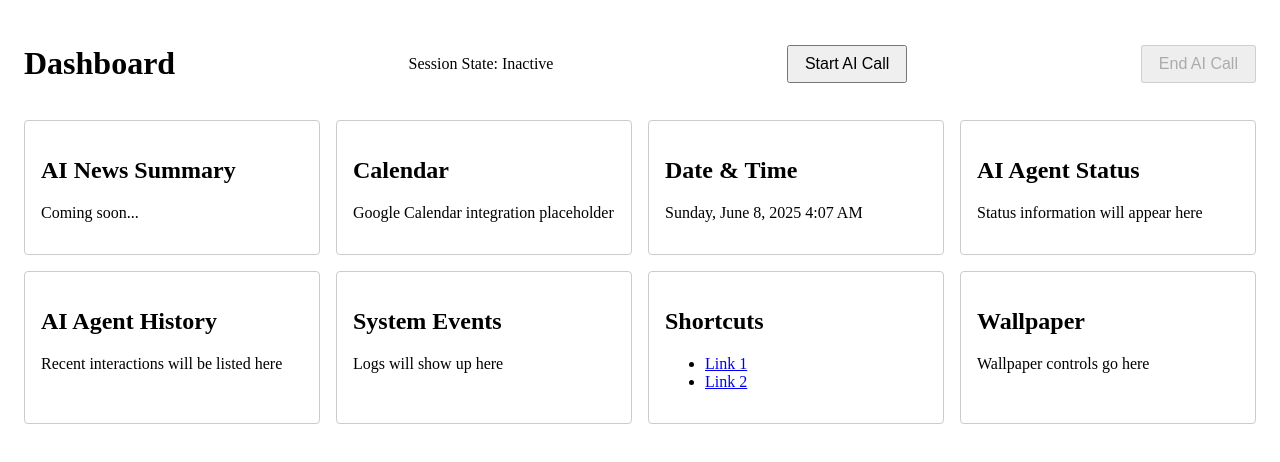
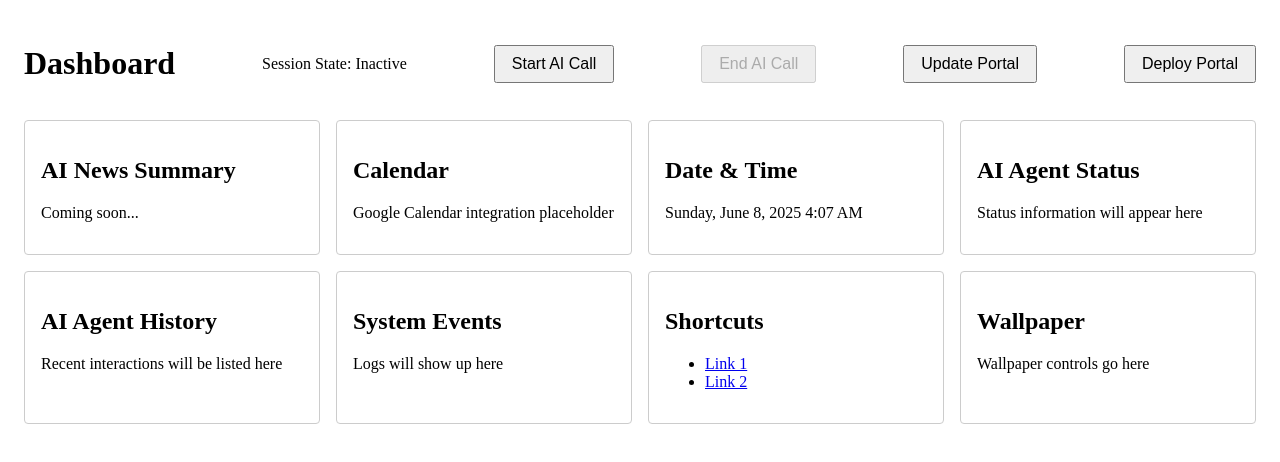
Before and after one commit to cruzjc/RaspberryZero2_Portal, an Angular app in the folder RaspberryZero2_Portal/: page / in a window 1280 px wide. Shown: the top 462 px of the page. Built offline with nearby package versions, Linux system fonts and the light colour scheme.

Commit message:
feat: add repo update and deployment endpoints

```diff
--- a/RaspberryZero2_Portal/package.json
+++ b/RaspberryZero2_Portal/package.json
@@ -22,7 +22,7 @@
     "@angular/ssr": "^19.2.14",
     "@openai/agents": "^0.0.4",
     "express": "^4.21.2",
-    "openai": "^5.1.1",
+    "openai": "^5.3.0",
     "rxjs": "~7.8.0",
     "tslib": "^2.3.0",
     "zone.js": "~0.15.0"
--- a/RaspberryZero2_Portal/src/app/app.component.html
+++ b/RaspberryZero2_Portal/src/app/app.component.html
@@ -1,20 +1,37 @@
-
 <div class="dashboard">
   <header>
     <h1>Dashboard</h1>
-<div>Session State: {{ sessionActive ? 'Active' : 'Inactive' }}</div>
+    <div>Session State: {{ sessionActive ? "Active" : "Inactive" }}</div>
     <div *ngIf="sessionActive">Session ID: {{ sessionId }}</div>
 
-<button class="call-button" (click)="startCall()" [disabled]="sessionActive">
+    <button
+      class="call-button"
+      (click)="startCall()"
+      [disabled]="sessionActive"
+    >
       Start AI Call
     </button>
     <button class="call-button" (click)="endCall()" [disabled]="!sessionActive">
       End AI Call
     </button>
+    <button
+      class="call-button"
+      (click)="updatePortal()"
+      [disabled]="sessionActive"
+    >
+      Update Portal
+    </button>
+    <button
+      class="call-button"
+      (click)="deployPortal()"
+      [disabled]="sessionActive"
+    >
+      Deploy Portal
+    </button>
 
     <div *ngIf="transcript.length">
       <h3>Transcript</h3>
-  <pre>{{ transcript.join('\n') }}</pre>
+      <pre>{{ transcript.join("\n") }}</pre>
     </div>
   </header>
   <main class="widgets">
@@ -28,7 +45,10 @@
     </section>
     <section class="widget datetime">
       <h2>Date &amp; Time</h2>
-      <p>{{ currentDate | date:'fullDate' }} {{ currentDate | date:'shortTime' }}</p>
+      <p>
+        {{ currentDate | date: "fullDate" }}
+        {{ currentDate | date: "shortTime" }}
+      </p>
     </section>
     <section class="widget agent-status">
       <h2>AI Agent Status</h2>
@@ -56,5 +76,4 @@
   </main>
 </div>
 
-
 <router-outlet />
--- a/RaspberryZero2_Portal/src/app/app.component.ts
+++ b/RaspberryZero2_Portal/src/app/app.component.ts
@@ -9,12 +9,11 @@ import { firstValueFrom } from 'rxjs';
   standalone: true,
   imports: [CommonModule, RouterOutlet, HttpClientModule, DatePipe],
   templateUrl: './app.component.html',
-  styleUrl: './app.component.css'
+  styleUrl: './app.component.css',
 })
 export class AppComponent {
   title = 'RaspberryZero2_Portal';
   currentDate = new Date();
-
 
   sessionActive = false;
   sessionId = '';
@@ -22,12 +21,11 @@ export class AppComponent {
   private pc?: RTCPeerConnection;
   private ephemeralKey = '';
 
-
   private isBrowser: boolean;
 
   constructor(
     private http: HttpClient,
-    @Inject(PLATFORM_ID) platformId: Object
+    @Inject(PLATFORM_ID) platformId: Object,
   ) {
     this.isBrowser = isPlatformBrowser(platformId);
 
@@ -36,12 +34,13 @@ export class AppComponent {
     }
   }
 
-
   async startCall(): Promise<void> {
     if (!this.isBrowser) return;
 
     try {
-      const tokenResponse = await firstValueFrom(this.http.get<any>('/session'));
+      const tokenResponse = await firstValueFrom(
+        this.http.get<any>('/session'),
+      );
       this.ephemeralKey = tokenResponse.client_secret.value;
       this.sessionId = tokenResponse.id;
     } catch (err) {
@@ -57,19 +56,19 @@ export class AppComponent {
       this.pc = new RTCPeerConnection();
 
       // Set up to play remote audio from the model
-      const audioEl = document.createElement("audio");
+      const audioEl = document.createElement('audio');
       audioEl.autoplay = true;
-      this.pc.ontrack = e => audioEl.srcObject = e.streams[0];
+      this.pc.ontrack = (e) => (audioEl.srcObject = e.streams[0]);
 
       // Add local audio track for microphone input in the browser
       const ms = await navigator.mediaDevices.getUserMedia({
-        audio: true
+        audio: true,
       });
       this.pc.addTrack(ms.getTracks()[0]);
 
       // Set up data channel for sending and receiving events
-      const dc = this.pc.createDataChannel("oai-events");
-      dc.addEventListener("message", (e) => {
+      const dc = this.pc.createDataChannel('oai-events');
+      dc.addEventListener('message', (e) => {
         try {
           const msg = JSON.parse(e.data);
           if (msg.delta) {
@@ -86,19 +85,19 @@ export class AppComponent {
       const offer = await this.pc.createOffer();
       await this.pc.setLocalDescription(offer);
 
-      const baseUrl = "https://api.openai.com/v1/realtime";
-      const model = "gpt-4o-mini-realtime-preview-2024-12-17";
+      const baseUrl = 'https://api.openai.com/v1/realtime';
+      const model = 'gpt-4o-mini-realtime-preview-2024-12-17';
       const sdpResponse = await fetch(`${baseUrl}?model=${model}`, {
-        method: "POST",
+        method: 'POST',
         body: offer.sdp,
         headers: {
           Authorization: `Bearer ${this.ephemeralKey}`,
-          "Content-Type": "application/sdp"
+          'Content-Type': 'application/sdp',
         },
       });
 
       const answer = new RTCSessionDescription({
-        type: "answer",
+        type: 'answer',
         sdp: await sdpResponse.text(),
       });
       await this.pc.setRemoteDescription(answer);
@@ -113,4 +112,22 @@ export class AppComponent {
     this.pc = undefined;
     this.sessionActive = false;
   }
+
+  async updatePortal(): Promise<void> {
+    if (!this.isBrowser) return;
+    try {
+      await firstValueFrom(this.http.post('/api/update-repo', {}));
+    } catch (err) {
+      console.error('Error updating portal', err);
+    }
+  }
+
+  async deployPortal(): Promise<void> {
+    if (!this.isBrowser) return;
+    try {
+      await firstValueFrom(this.http.post('/api/deploy', {}));
+    } catch (err) {
+      console.error('Error deploying portal', err);
+    }
+  }
 }
```
Also changed, not shown: RaspberryZero2_Portal/src/server.ts (+49 -11 lines), 1 other file (tests, documents, lock files or other folders). Lines whose indentation alone changed are shown as unchanged.
